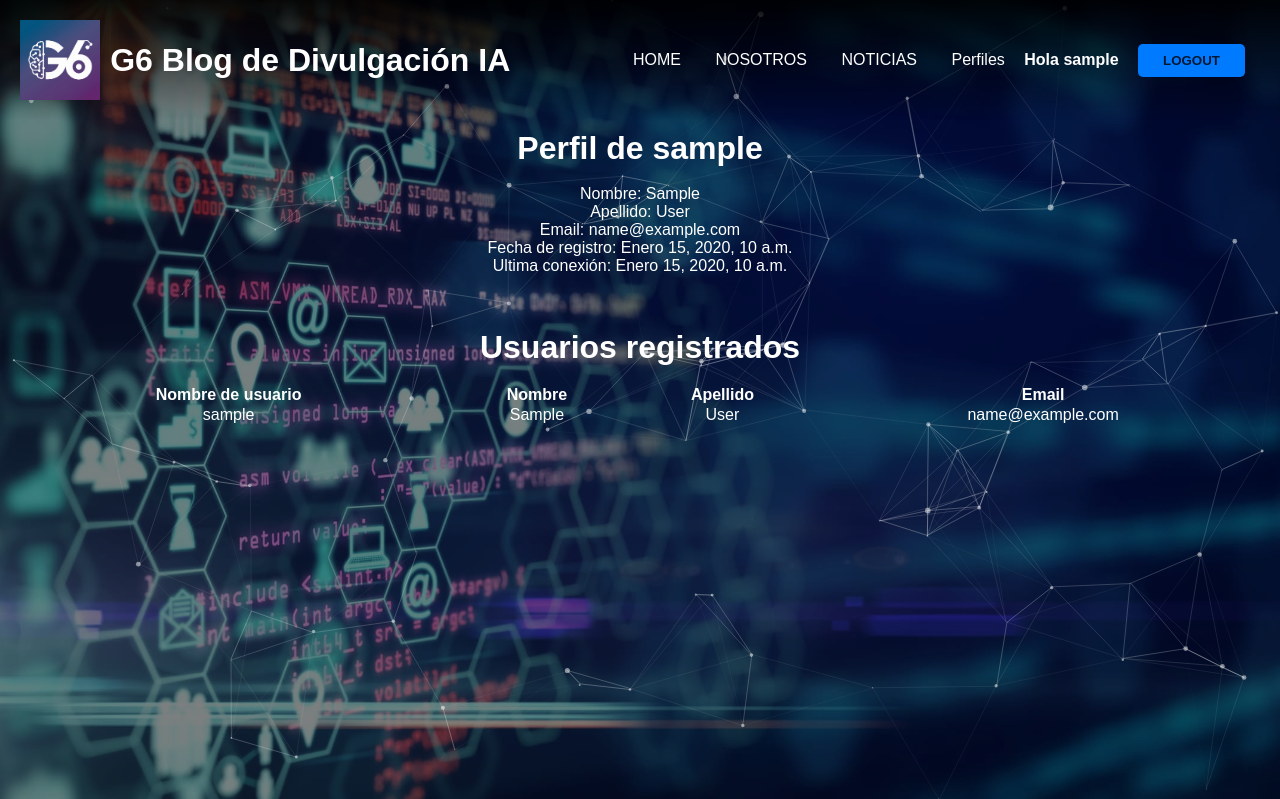
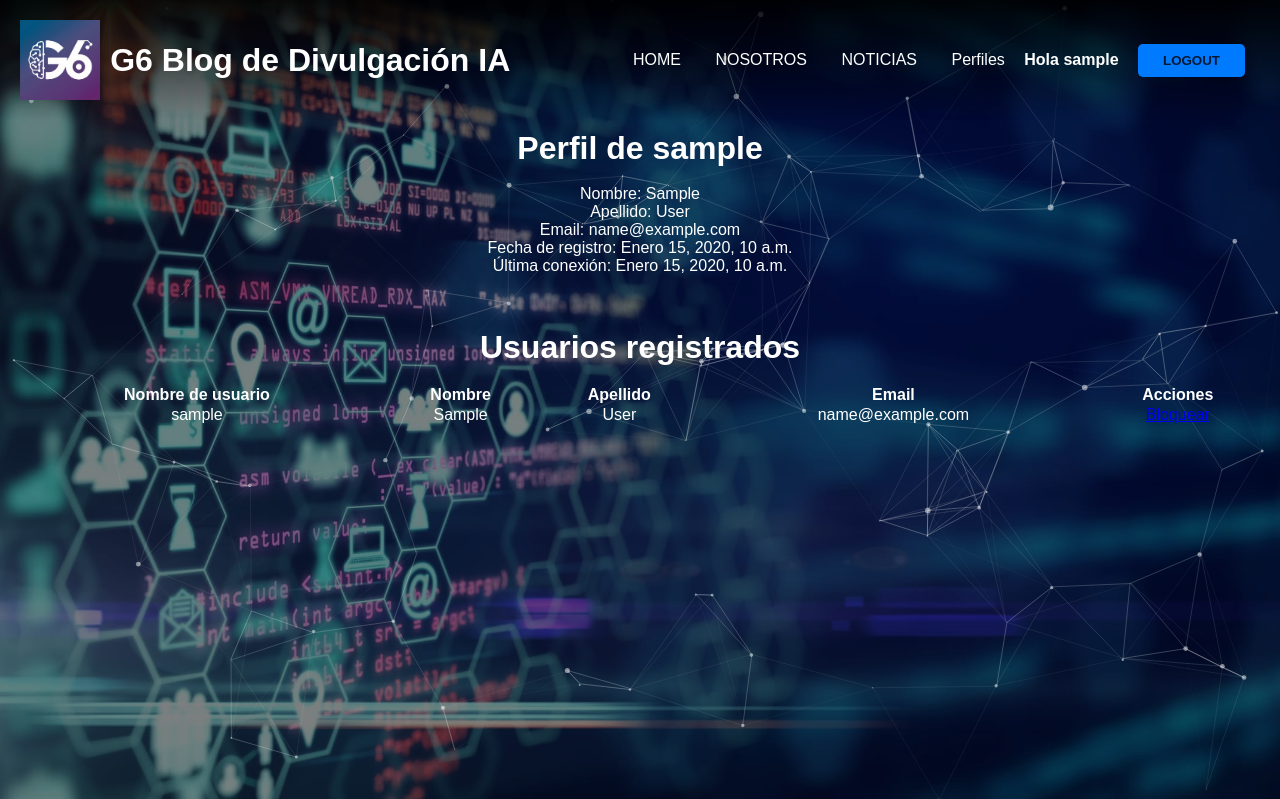
Before and after one commit to patooromero/TP_Final-G6, a Django app: page /Noticias/perfil/1/ in a window 1280 px wide. Shown: the top 799 px of the page. Run offline with Django 3.2, Linux system fonts and the light colour scheme; a user stored in the database is signed in; tables that the repository leaves empty hold one stand-in row (values such as "Sample post"); some libraries are stand-ins or nearby versions.

Commit message:
Cambios 15.10.2024 b

```diff
--- a/apps/noticias/urls.py
+++ b/apps/noticias/urls.py
@@ -1,6 +1,7 @@
 
 from django.urls import path, include
 from . import views
+from .views import bloquear_usuario
 
 app_name = 'noticias'
 
@@ -30,4 +31,6 @@ urlpatterns = [
 
 	path('eliminar/<int:id>/', views.eliminar_denuncia, name='eliminar_denuncia'),
 
+    path('bloquear_usuario/<int:user_id>/', views.bloquear_usuario, name='bloquear_usuario'),
+
 ]
--- a/apps/noticias/views.py
+++ b/apps/noticias/views.py
@@ -1,5 +1,5 @@
 from django.shortcuts import render, redirect, get_object_or_404
-from django.contrib.auth.decorators import login_required
+from django.contrib.auth.decorators import login_required, user_passes_test
 from django.urls import reverse_lazy
 from django.contrib.auth.models import User
 from django.contrib import messages
@@ -120,7 +120,6 @@ def denuncias(request):
 @login_required
 def gestionar_denuncia(request, id):
     denuncia = get_object_or_404(Denuncia, id=id)
-
     if request.method == 'POST':
         accion = request.POST.get('accion')
         if accion == 'aprobar':
@@ -130,25 +129,32 @@ def gestionar_denuncia(request, id):
             # Lógica para rechazar la denuncia
             messages.error(request, 'Denuncia rechazada.')
         return redirect('noticias:denuncias')
-
     return render(request, 'noticias/gestion_denuncia.html', {'denuncia': denuncia})
 
 @login_required
 def eliminar_denuncia(request, id):
     # Obtener la denuncia o mostrar 404 si no existe
     denuncia = get_object_or_404(Denuncia, id=id)
-
     if request.method == 'POST':
         # Eliminar la denuncia
         denuncia.delete()
         messages.success(request, 'Denuncia eliminada con éxito.')
         return redirect('noticias:denuncias')  # Redirigir a la lista de denuncias
-
     # Si no es un POST, probablemente querías mostrar un mensaje de confirmación
     return render(request, 'noticias/confirmar_eliminacion.html', {'denuncia': denuncia})
 
+# Asegurarse de que solo los superusuarios puedan acceder
+@user_passes_test(lambda u: u.is_superuser)
+def bloquear_usuario(request, user_id):
+    usuario = get_object_or_404(Usuario, id=user_id)
+    if usuario.is_active:
+        usuario.is_active = False
+        usuario.save()
+        messages.success(request, f'El usuario {usuario.username} ha sido bloqueado.')
+    else:
+        messages.warning(request, f'El usuario {usuario.username} ya estaba bloqueado.')
 
-
+    return redirect('noticias:perfil_usuario', request.user.pk)
 
 
 
--- a/templates/noticias/perfil_usuario.html
+++ b/templates/noticias/perfil_usuario.html
@@ -10,8 +10,9 @@
     <p>Apellido: {{ usuario.last_name }}</p>
     <p>Email: {{ usuario.email }}</p>
     <p>Fecha de registro: {{ usuario.date_joined }}</p>
-    <p>Ultima conexión: {{ usuario.last_login }}</p>
+    <p>Última conexión: {{ usuario.last_login }}</p>
     <br><br><br>
+
     <h2>Usuarios registrados</h2>
     <br>
     <table>
@@ -20,6 +21,9 @@
             <th>Nombre</th>
             <th>Apellido</th>
             <th>Email</th>
+            {% if request.user.is_superuser %}
+                <th>Acciones</th>
+            {% endif %}
         </tr>
         {% for u in lista_usuarios %}
         <tr>
@@ -27,6 +31,15 @@
             <td>{{ u.first_name }}</td>
             <td>{{ u.last_name }}</td>
             <td>{{ u.email }}</td>
+            {% if request.user.is_superuser %}
+                <td>
+                    {% if u.is_active %}
+                    <a href="{% url 'noticias:bloquear_usuario' u.id %}" class="btn btn-danger" onclick="return confirm('¿Estás seguro de que deseas bloquear a este usuario?')">Bloquear</a>
+                    {% else %}
+                        <span>Bloqueado</span>
+                    {% endif %}
+                </td>
+            {% endif %}
         </tr>
         {% endfor %}
     </table>
```
